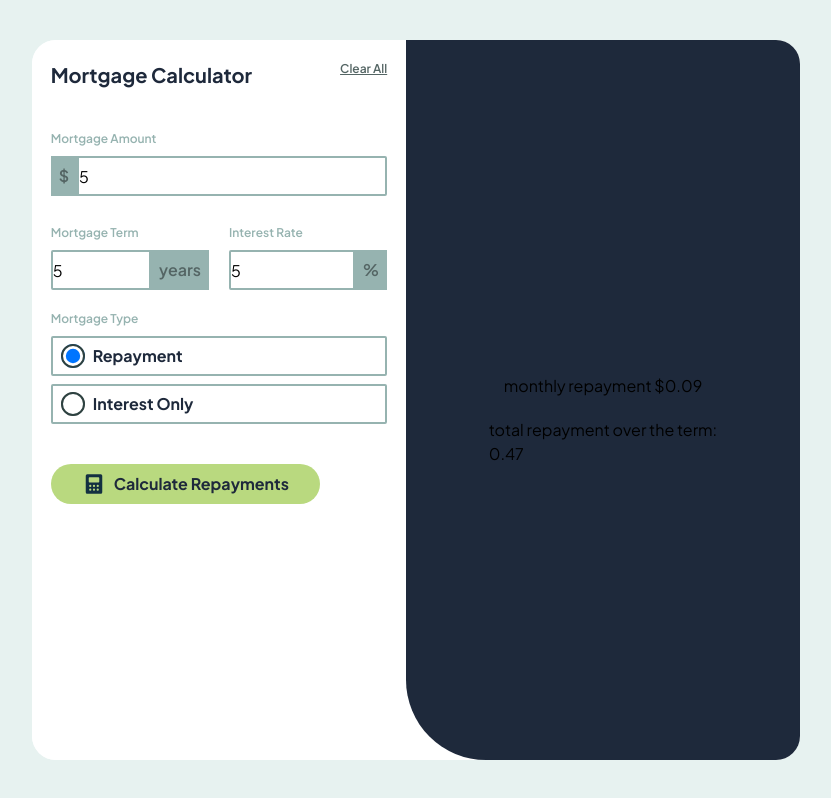
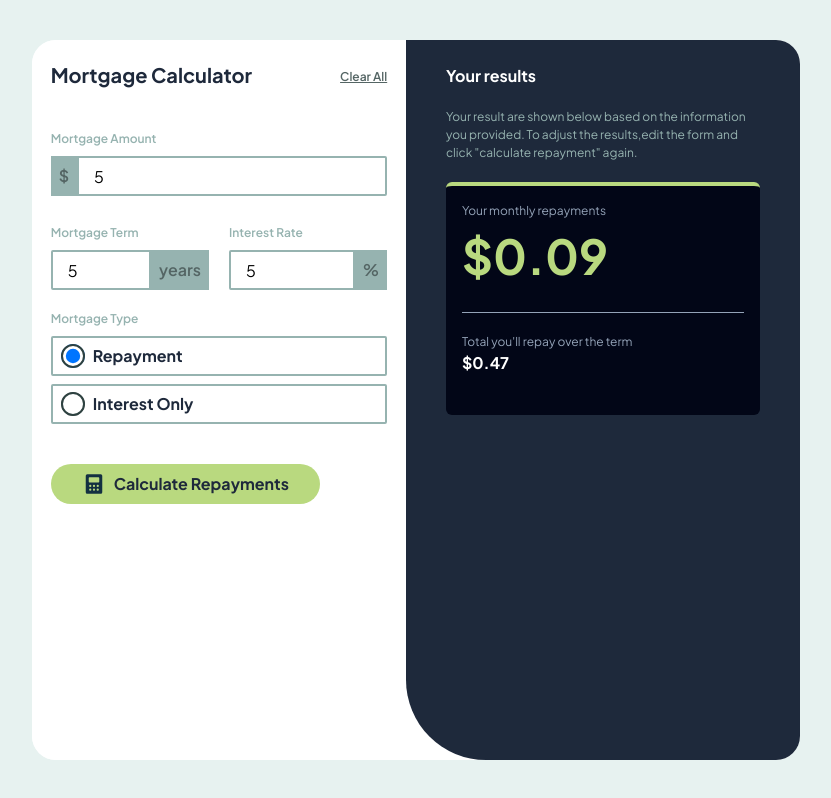
Before and after one commit to Abed001/mortgage-calculator, a React (Vite) app: page / in a window 1280 px wide. Both pictures are taken after typing "5", "5", "5" into the empty fields and a click on the button "Calculate Repayments". Shown: the whole page, without its empty margins (224-1055 px from the left). Built offline with nearby package versions, Linux system fonts and the light colour scheme; a web font is replaced by a local one.

Commit message:
the last part is to implement colors of input field

```diff
--- a/src/App.jsx
+++ b/src/App.jsx
@@ -49,8 +49,8 @@ function App() {
         <div className='bg-white lg:rounded-3xl flex h-[100%] w-[100%] lg:w-[500px]'>
           <div className='border-radius w-[90%] flex flex-col mx-auto mt-10 lg:px-0 lg:mt-0 lg:py-5 '>
             <div className='flex flex-col lg:flex-row justify-between'>
-              <p className='text-slate-800 font-bold text-[20px]'>Mortgage Calculator</p>
-              <p onClick={() => { toggleFalse(), reset() }} className='font-semibold cursor-pointer underline text-[12px] text-slate-700'>Clear All</p>
+              <p className='text-slate-800 font-bold text-[20px] '>Mortgage Calculator</p>
+              <p onClick={() => { toggleFalse(), reset() }} className='mt-2 font-semibold cursor-pointer underline text-[12px] text-slate-700'>Clear All</p>
             </div>
 
             <div className='mt-10 w-[100%] '>
@@ -131,7 +131,7 @@ function App() {
             </div>
           </div>
         </div>
-        <div className='p-10 pb-20 lg:pb-0 gap-y-5 lg:rounded-bl-[5rem] lg:rounded-tr-3xl lg:rounded-br-3xl bg-slate-800 flex flex-col justify-center items-center h-[100%]  w-[100%] lg:w-[500px]'>
+        <div className='p-10 pb-20 lg:p-0 lg:py-6 lg:pb-0 lg:px-10  gap-y-5 lg:rounded-bl-[5rem] lg:rounded-tr-3xl lg:rounded-br-3xl bg-slate-800 flex flex-col justify-center items-center h-[100%]  w-[100%] lg:w-[500px]'>
           {!clicked ? (
             <>
               <Illustrationsvg />
@@ -141,13 +141,26 @@ function App() {
               </p>
             </>) :
             (
-              <>
-
-                {repaymentType === 'repayment' && <p>monthly repayment ${calculateRepayment().toFixed(2)}</p>}
-                {repaymentType === 'interestOnly' && <p>${calculateInterestOnly().toFixed(2)}</p>}
-
-                <p>total repayment over the term: <p>{(calculateRepayment() * loanTerm).toFixed(2)}</p></p>
-              </>
+              <div className='flex flex-col h-[100%] gap-y-5 items-center'>
+                <h1 className='text-white mr-auto font-bold'>Your results</h1>
+                <p className='text-slate-300 text-[12px]'>Your result are shown below based on the information you provided.
+                  To adjust the results,edit the form and click "calculate repayment" again.
+                </p>
+                {/*card*/}
+                <div className='bg-slate-950 gap-y-5 flex flex-col w-[100%] p-4 pb-10 border-t-4 border-lime rounded-md'>
+                  <div className='border-b-[1px] border-slate-400'>
+                    <p className='text-slate-400 text-[12px]'>Your monthly repayments</p>
+                    <h1 className='text-lime font-bold text-[3rem] mb-5'>
+                      {repaymentType === 'repayment' && <p>${calculateRepayment().toFixed(2)}</p>}
+                      {repaymentType === 'interestOnly' && <p>${calculateInterestOnly().toFixed(2)}</p>}
+                    </h1>
+                  </div>
+                  <div className='flex flex-col '>
+                    <p className=' text-slate-400  text-[12px]'>Total you'll repay over the term</p>
+                    <h1 className='text-white font-bold '>${(calculateRepayment() * loanTerm).toFixed(2)}</h1>
+                  </div>
+                </div>
+              </div>
             )
           }
 
--- a/src/index.css
+++ b/src/index.css
@@ -38,6 +38,7 @@ body {
 }
 
 input {
+  padding-left:15px;
   height: 40px;
   border: 2px solid var(--slate300);
   border-radius: 0 2px 2px 0;
```
